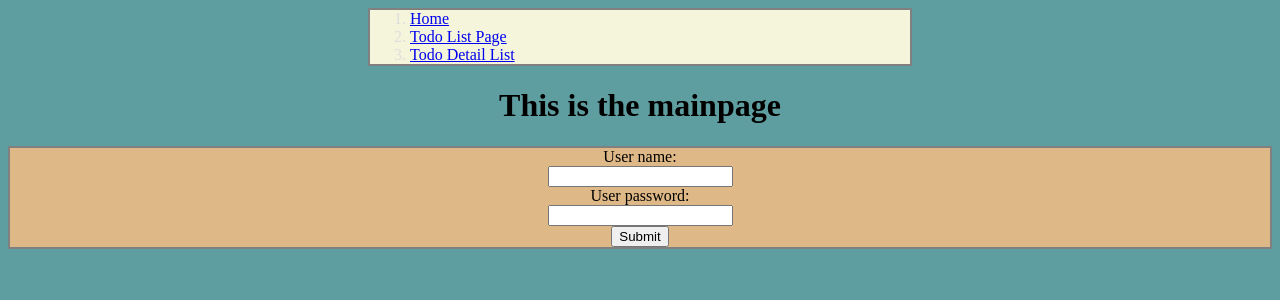
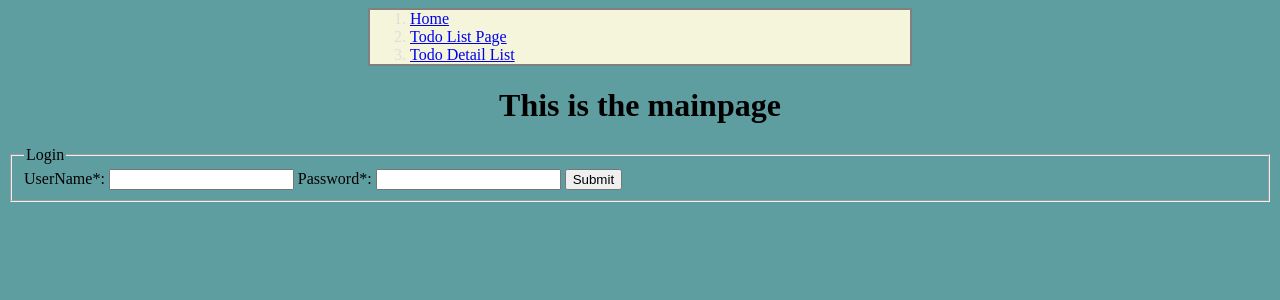
Before and after one commit to AlexandreMelano/Assignement1, a PHP site: page / in a window 1280 px wide. Shown: the top 300 px of the page. Run offline with PHP 8.4, Linux system fonts and the light colour scheme; data that the repository does not hold is empty.

Commit message:
first update

```diff
--- a/Todolist.php
+++ b/Todolist.php
@@ -56,7 +56,7 @@ $statement->closeCursor();
             <td><?php echo $todolist[1]?></td>
             <td><?php echo $todolist[2]?></td>
             <td><?php echo$todolist[3]?></td>
-            <td><a class="btn btn-primary" href="TodoDetail.php?<?php echo $todolist ?>">Edit</a></td>
+            <td><a class="btn btn-primary" href="TodoDetail.php?ID=<?php echo $todolist['ID'] ?>">Edit</a></td>
 
 
             <td><a class="btn btn-danger" href="deleteTodo.php">Delete</a></td>
--- a/index.php
+++ b/index.php
@@ -13,7 +13,7 @@ catch(PDOException $e){
 }
 
 
-$query = "SELECT * FROM todolists";
+$query = "SELECT * FROM todolist";
 $statement = $db->prepare($query);
 $statement->execute();
 $todolists = $statement->fetchAll();
@@ -41,7 +41,21 @@ $statement->closeCursor();
 
 <h1 class="center"> This is the mainpage</h1>
 
-<form class="formSetting">
+<form id='login' action='login.php' method='post' accept-charset='UTF-8'>
+    <fieldset >
+        <legend>Login</legend>
+        <input type='hidden' name='submitted' id='submitted' value='1'/>
+        <label for='username' >UserName*:</label>
+        <input type='text' name='username' id='username'  maxlength="50" />
+        <label for='password' >Password*:</label>
+        <input type='password' name='password' id='password' maxlength="50" />
+        <input type='submit' name='Submit' value='Submit' />
+    </fieldset>
+</form>
+
+
+
+<!--<form class="formSetting">
     User name:<br>
     <input type="text" name="username"><br>
     User password:<br>
```
Also changed, not shown: TodoDetail.php (+8 -7 lines).
